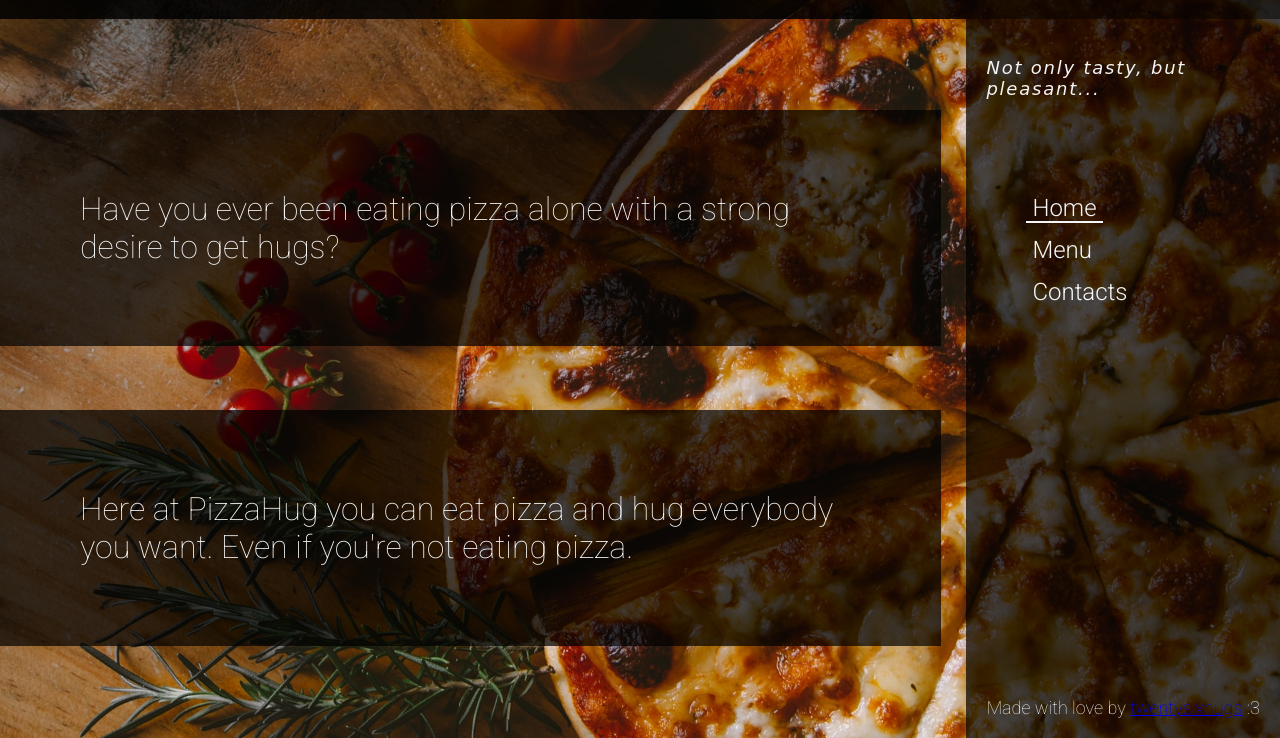
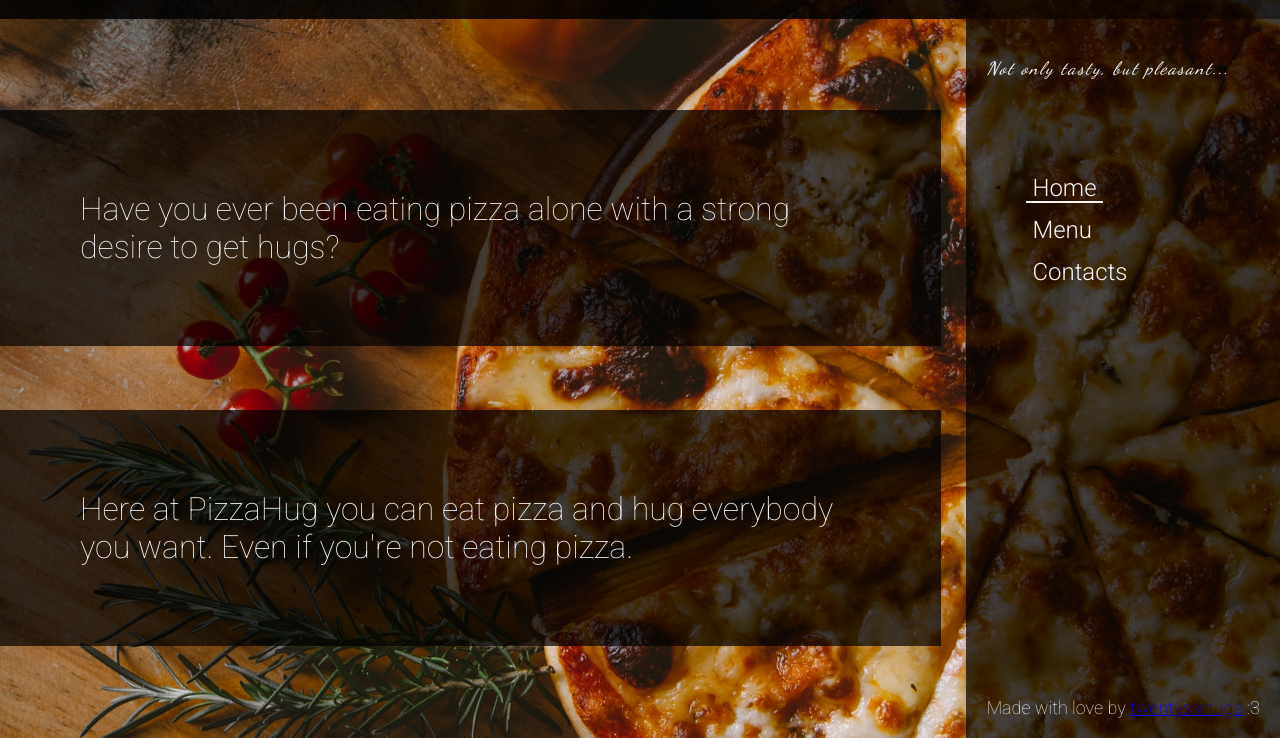
Before and after one commit to twentysixhugs/generated-restaurant-page, a website built with webpack: page dist/index.html in a window 1280 px wide. Shown: the part 62-800 px from the top of the page. Built offline with nearby package versions, Linux system fonts and the light colour scheme.

Commit message:
add google fonts

```diff
--- a/dist/index.html
+++ b/dist/index.html
@@ -7,6 +7,7 @@
         <link rel="preconnect" href="https://fonts.googleapis.com">
         <link rel="preconnect" href="https://fonts.gstatic.com" crossorigin>
         <link href="https://fonts.googleapis.com/css2?family=Roboto:ital,wght@0,100;0,300;0,400;0,700;0,900;1,100;1,300;1,400&display=swap" rel="stylesheet">
+        <link href="https://fonts.googleapis.com/css2?family=Dancing+Script:wght@400;500&display=swap" rel="stylesheet">
     </head>
     <body>
         <div id="content" class="col-container">
```
